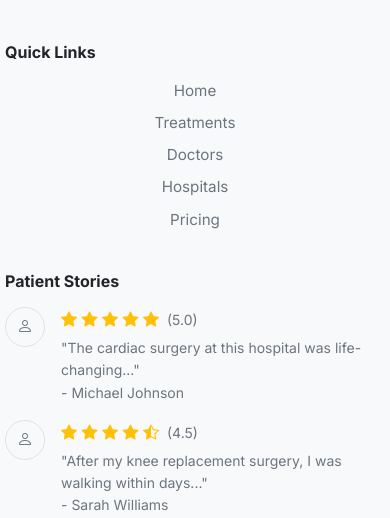
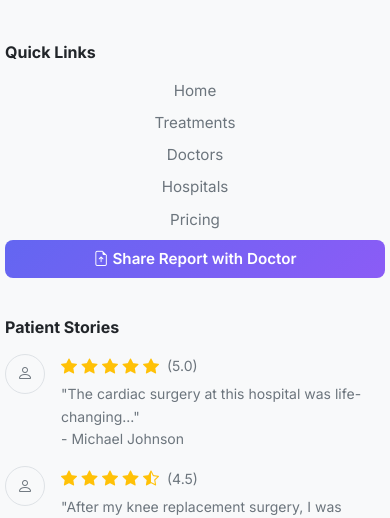
Before and after one commit to Tusharsinghoffical/TakeOpinionclient, a Django app: page /accounts/login/?next=/accounts/doctor/profile/ in a window 390 px wide. Shown: the part 3129-3647 px from the top of the page. Run offline with Django 5.2, Linux system fonts and the light colour scheme; parts of the project's set-up code (start-up, migrations or seed data) failed here and were passed over.

Commit message:
Add Share Report button to footer Quick Links

```diff
--- a/templates/base.html
+++ b/templates/base.html
@@ -130,6 +130,28 @@
           text-align: center;
         }
 
+      .footer-share-report-btn {
+        display: inline-flex;
+        align-items: center;
+        gap: 6px;
+        padding: 7px 14px;
+        background: linear-gradient(135deg, #6366f1, #8b5cf6);
+        color: #fff !important;
+        border-radius: 8px;
+        font-size: 0.8rem;
+        font-weight: 600;
+        text-decoration: none !important;
+        transition: all 0.2s;
+        margin-top: 4px;
+        white-space: nowrap;
+      }
+
+      .footer-share-report-btn:hover {
+        transform: translateY(-1px);
+        box-shadow: 0 4px 14px rgba(99,102,241,0.4);
+        color: #fff !important;
+      }
+
         .social-icon {
           margin: 0 0.25rem;
         }
@@ -660,28 +682,21 @@
                 <a href="/" class="text-decoration-none text-muted">{{ translations.home }}</a>
               </li>
               <li class="mb-2">
-                <a
-                  href="/treatments/"
-                  class="text-decoration-none text-muted"
-                  >{{ translations.treatments }}</a
-                >
+                <a href="/treatments/" class="text-decoration-none text-muted">{{ translations.treatments }}</a>
               </li>
               <li class="mb-2">
-                <a href="/doctors/" class="text-decoration-none text-muted"
-                  >{{ translations.doctors }}</a
-                >
+                <a href="/doctors/" class="text-decoration-none text-muted">{{ translations.doctors }}</a>
               </li>
               <li class="mb-2">
-                <a href="/hospitals/" class="text-decoration-none text-muted"
-                  >{{ translations.hospitals }}</a
-                >
+                <a href="/hospitals/" class="text-decoration-none text-muted">{{ translations.hospitals }}</a>
               </li>
               <li class="mb-2">
-                <a
-                  href="/compare-treatments/"
-                  class="text-decoration-none text-muted"
-                  >{{ translations.pricing }}</a
-                >
+                <a href="/compare-treatments/" class="text-decoration-none text-muted">{{ translations.pricing }}</a>
+              </li>
+              <li class="mb-2">
+                <a href="/share-report/" class="footer-share-report-btn">
+                  <i class="bi bi-file-earmark-arrow-up"></i> Share Report with Doctor
+                </a>
               </li>
             </ul>
           </div>
```
